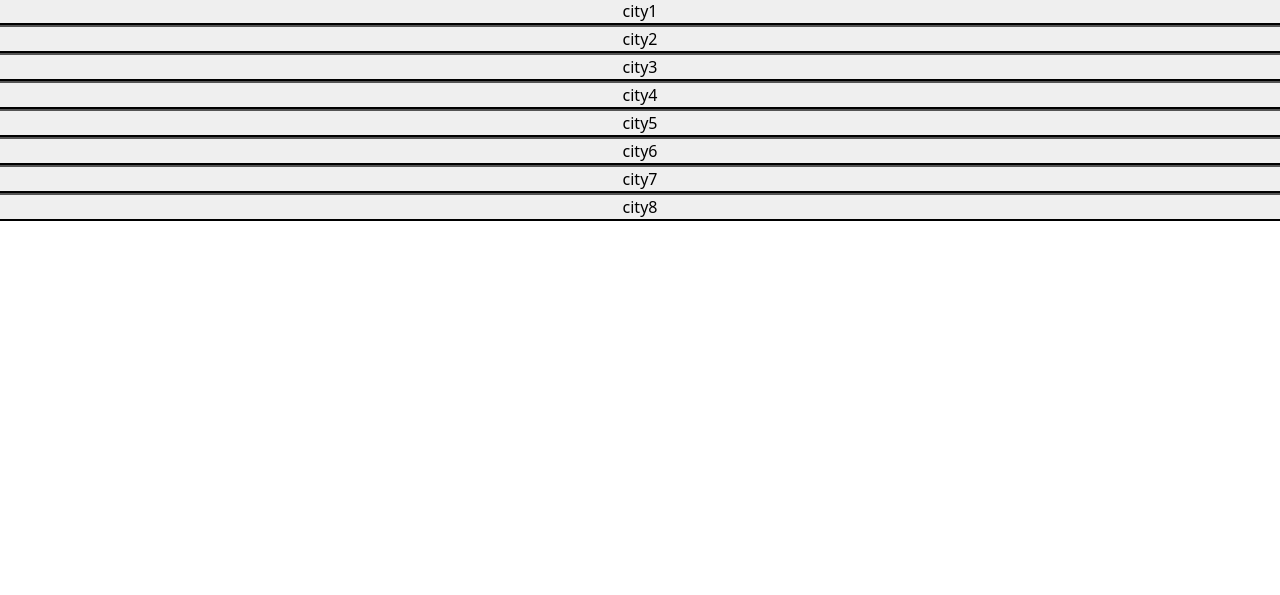
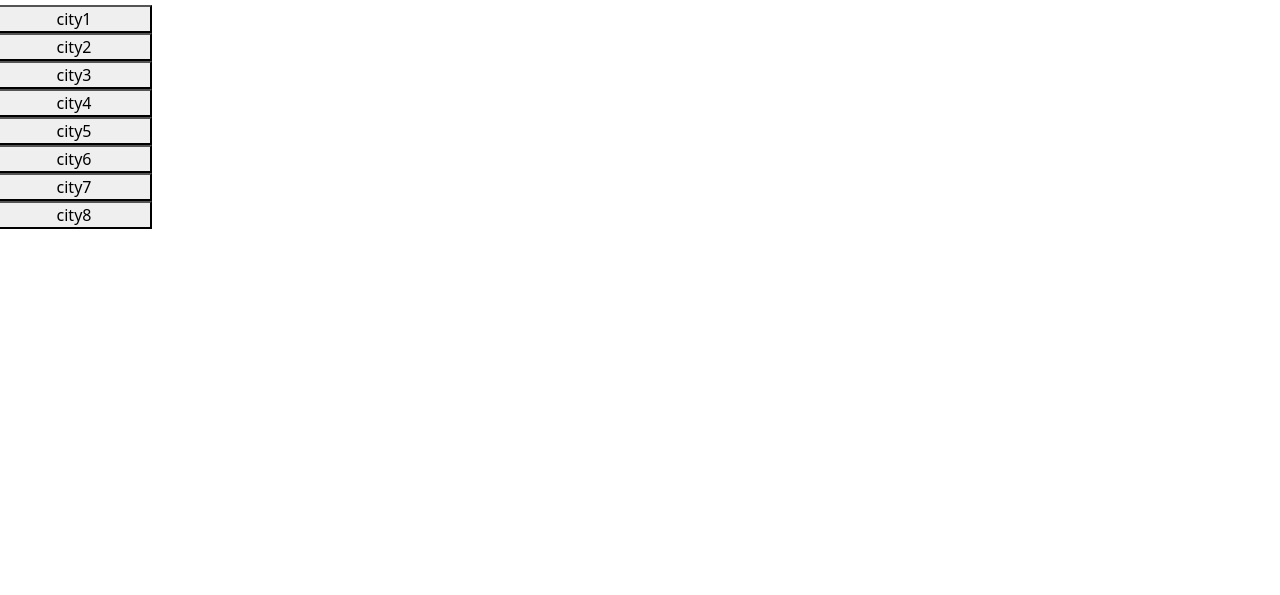
Before and after one commit to moraadrian510/weather-dashboard-project, a plain HTML site: page index.html in a window 1280 px wide. Shown: the part 205-800 px from the top of the page. Drawn offline with nearby package versions, Linux system fonts and the light colour scheme.

Commit message:
fixed html left side

```diff
--- a/index.html
+++ b/index.html
@@ -12,19 +12,20 @@
     <header class="row text-center p-3 bg-danger ">
         <h1>Weather DashBoard</h1>
     </header>
-    <div class="content-wrapper d-block w-100 h-100 p-2">
-        <div class="serch-wrapper bg-success d-inline-block h-auto top-top">
+    <div class="page-content-wrapper  w-100 h-100">
+        <div class="left-side-wrapper w-50 h-auto p-2">
+            <div class="serch-wrapper bg-success">
                 <div class="search">
                     <h2>Search For City:</h2>
                     <div class="search-city col-3">
                         <textarea name="search-input" id="search-input" cols="20" rows="1"></textarea>
-                    <button class="type-btn  " id="search-btn">serach</button>
+                        <button class="type-btn" id="search-btn">serach</button>
                     </div>
                 </div>
             </div>
             <div class="container-btns">
-            <div class="col">
-                <div class="row">
+                <div class="col pt-2">
+                    <div class="row w-25">
                         <button class="city-1">city1</button>
                         <button class="city-2">city2</button>
                         <button class="city-3">city3</button>
@@ -36,7 +37,7 @@
                     </div>
                 </div>
             </div>
-        <div>
+        </div>
 
         </div>
     </div>
```
Lines whose indentation alone changed are shown as unchanged.
